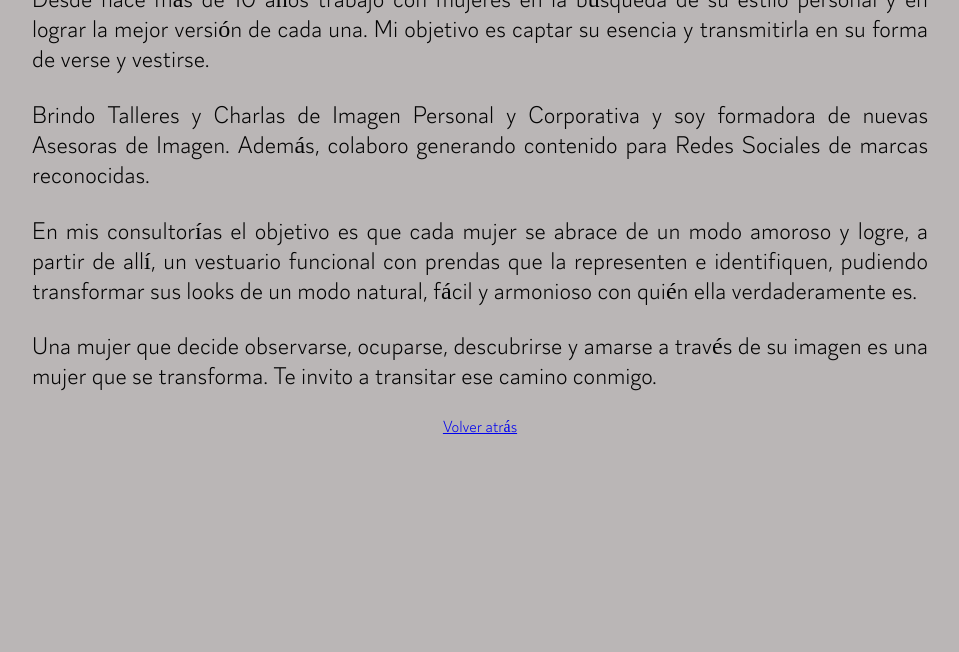
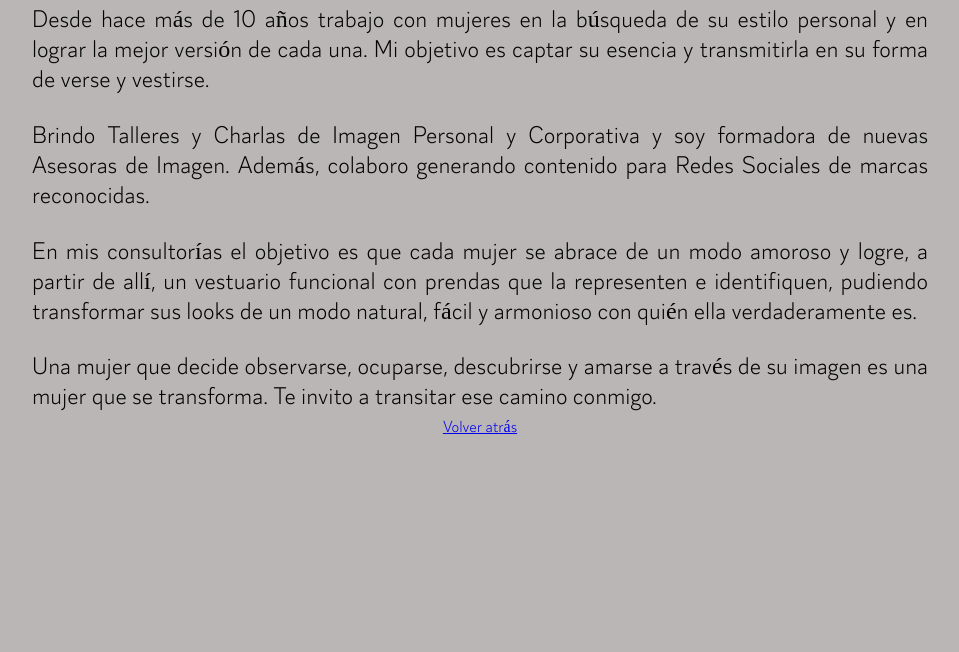
Before and after one commit to marr64/vale, a plain HTML site: page index.html in a window 1280 px wide. Shown: the part 148-800 px from the top of the page, without its empty margins (160-1119 px from the left). Drawn offline with Linux system fonts and the light colour scheme.

Commit message:
Update stylev.css

```diff
--- a/stylev.css
+++ b/stylev.css
@@ -52,6 +52,9 @@ body{
    font-size: x-large;
    text-align: justify;
    color: rgb(3, 3, 3);
+   position: relative;
+    top: 20px;
+
 }
 
 
```
